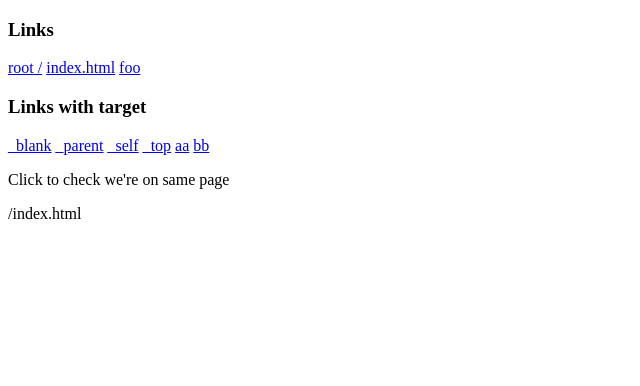
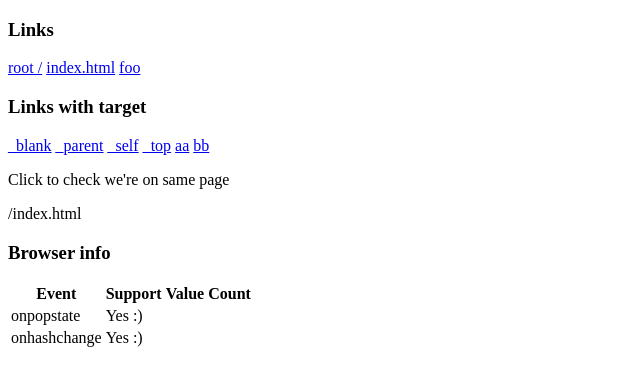
Before and after one commit to mikko-apo/ki-router.js, a website: page index.html in a window 1280 px wide. Shown: the whole page, without its empty margins (0-640 px from the left). Drawn offline with Linux system fonts and the light colour scheme.

Commit message:
updated test index.html and known bugs

```diff
--- a/index.html
+++ b/index.html
@@ -19,20 +19,68 @@
 <a href="/index.html" target="bb">bb</a>
 
 <p id="pageSame" onclick="document.getElementById('pageSame').innerHTML='Ok!'">Click to check we're on same page</p>
+
 <p id="txt">No content!</p>
+
+<h3>Browser info</h3>
+<table>
+    <tr>
+        <th>Event</th>
+        <th>Support</th>
+        <th>Value</th>
+        <th>Count</th>
+    </tr>
+    <tr>
+        <td>onpopstate</td>
+        <td id="onpopstatetxt"></td>
+        <td id="onpopstatevaluetxt"></td>
+        <td id="onpopstatecount"></td>
+    </tr>
+    <tr>
+        <td>onhashchange</td>
+        <td id="onhashchangetxt"></td>
+        <td id="onhashchangevaluetxt"></td>
+        <td id="onhashchangecount"></td>
+    </tr>
+</table>
 
 <script type="text/javascript" src="/dist/ki-router.js"></script>
 
 <script>
+    function setText(id, text) {
+        return document.getElementById(id).innerHTML = text;
+    }
     function set(text) {
-        return document.getElementById('txt').innerHTML=text;
+        return setText('txt', text);
     }
+    setText("onhashchangetxt", ("onhashchange" in window) ? "Yes :)" : "No");
+    setText("onpopstatetxt", ("onpopstate" in window) ? "Yes :)" : "No");
+
     var router = KiRouter.router();
-    router.hashBaseUrl="/index.html";
-    router.add("/index.html", function(params) {return set(this.path)});
-    router.add("/foo", function(params) {return set(this.path)});
+
+    var hashchangecount = 0;
+    var popstatecount = 0;
+    router.addListener(window, "popstate", function (e) {
+        setText('onpopstatevaluetxt', window.location.pathname);
+        popstatecount += 1;
+        setText('onpopstatecount', popstatecount);
+    });
+    router.addListener(window, "hashchange", function (e) {
+        setText('onhashchangevaluetxt', window.location.hash);
+        hashchangecount += 1;
+        setText('onhashchangevaluecount', hashchangecount);
+    });
+
+    router.hashBaseUrl = "/index.html";
+    router.add("/index.html", function (params) {
+        return set(this.path)
+    });
+    router.add("/foo", function (params) {
+        return set(this.path)
+    });
     router.debug = true;
     router.transparentRouting();
+
 </script>
 </body>
 </html>
--- a/src/ki-router.coffee
+++ b/src/ki-router.coffee
@@ -18,6 +18,9 @@ limitations under the License.
 
 "use strict"
 
+# Known bugs:
+# - index.html, commas and other regexp special chars should be escaped
+# - chrome fires one onpopstate when page has loaded, firefox doesn't
 # Missing features:
 # - three modes: transparentRouting, hashbangRouting and historyApiRouting
 # - four modes: transparentRouting, hashbangRouting, hashRouting and historyApiRouting
```
